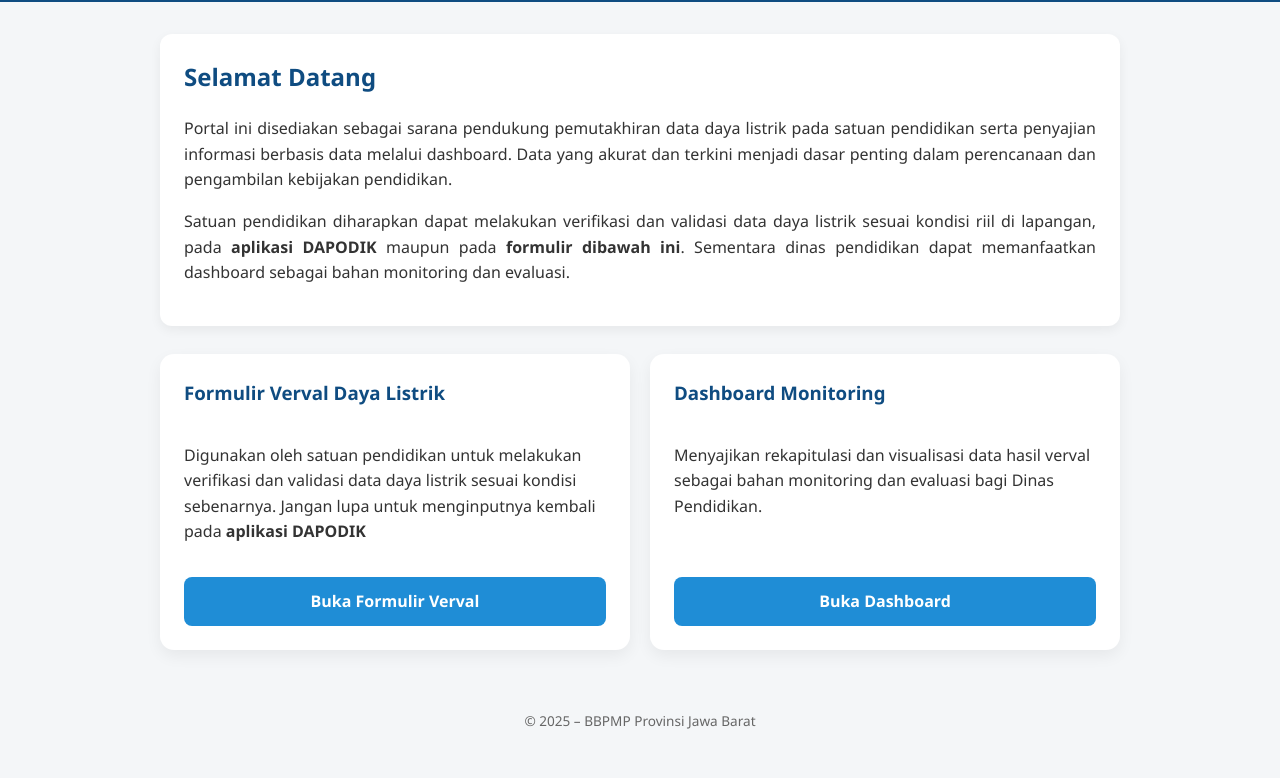
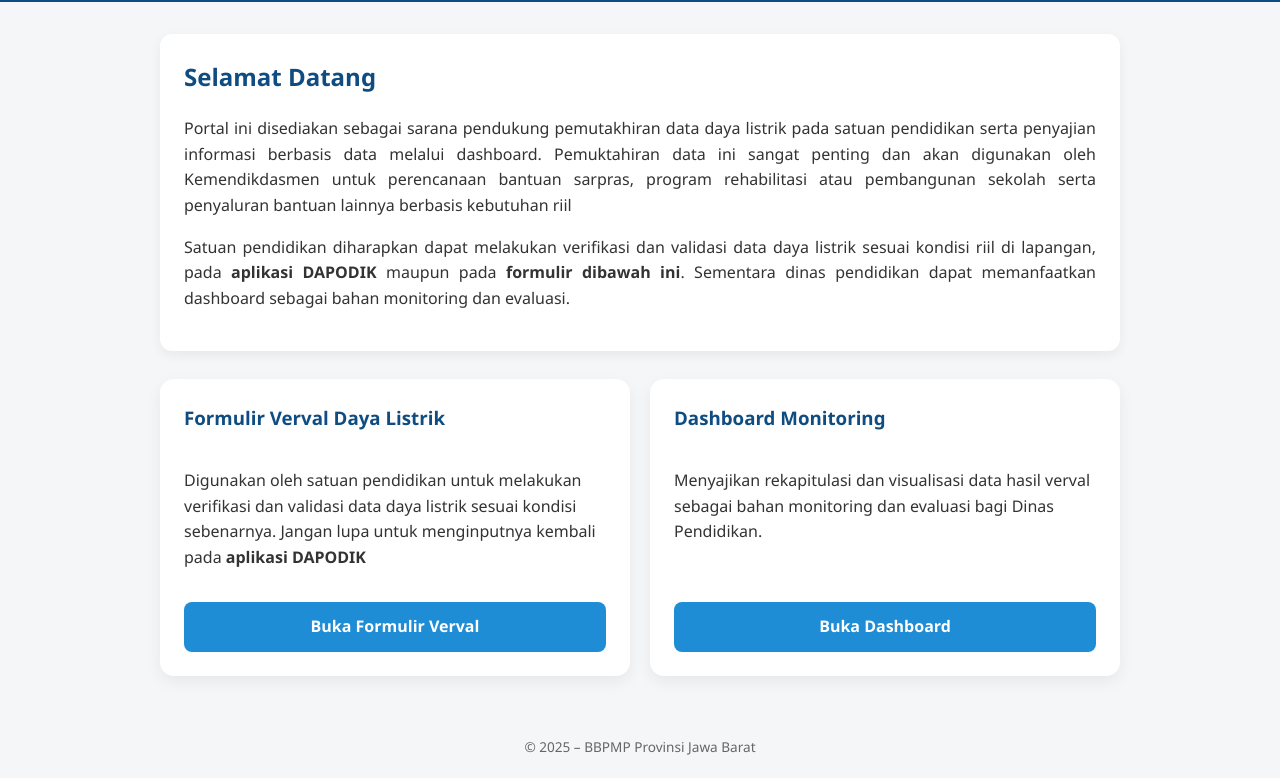
Before and after one commit to bbpmpjabar/verval-daya-listrik, a plain HTML site: page index.html in a window 1280 px wide. Shown: the part 128-906 px from the top of the page. Before the commit the page ends 880 px from the top, so only its background shows below. Drawn offline with Linux system fonts and the light colour scheme.

Commit message:
Enhance introduction with data update significance
Updated the introduction section with additional information about the importance of data updates for planning and assistance programs.

```diff
--- a/index.html
+++ b/index.html
@@ -136,8 +136,8 @@
       <p style="text-align: justify;">
         Portal ini disediakan sebagai sarana pendukung pemutakhiran data daya listrik
         pada satuan pendidikan serta penyajian informasi berbasis data melalui dashboard.
-        Data yang akurat dan terkini menjadi dasar penting dalam perencanaan dan
-        pengambilan kebijakan pendidikan.
+        Pemuktahiran data ini sangat penting dan akan digunakan oleh Kemendikdasmen untuk perencanaan bantuan sarpras,
+        program rehabilitasi atau pembangunan sekolah serta penyaluran bantuan lainnya berbasis kebutuhan riil
       </p>
       <p style="text-align: justify;">
         Satuan pendidikan diharapkan dapat melakukan verifikasi dan validasi data daya
```
